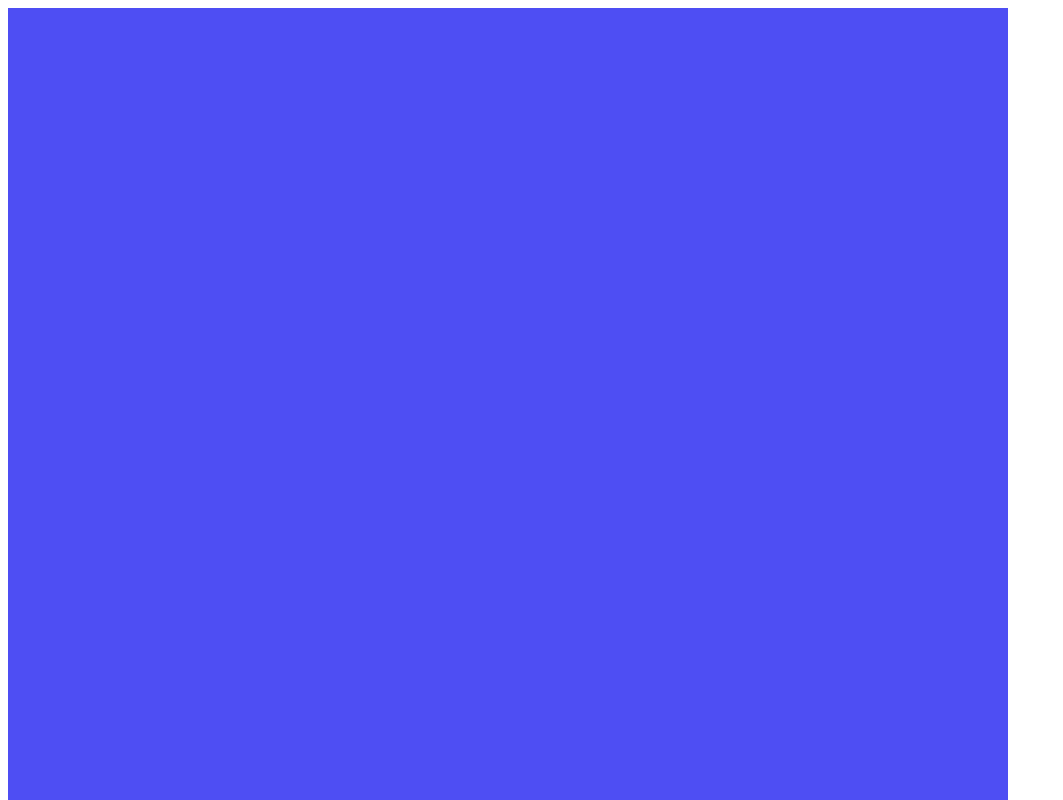
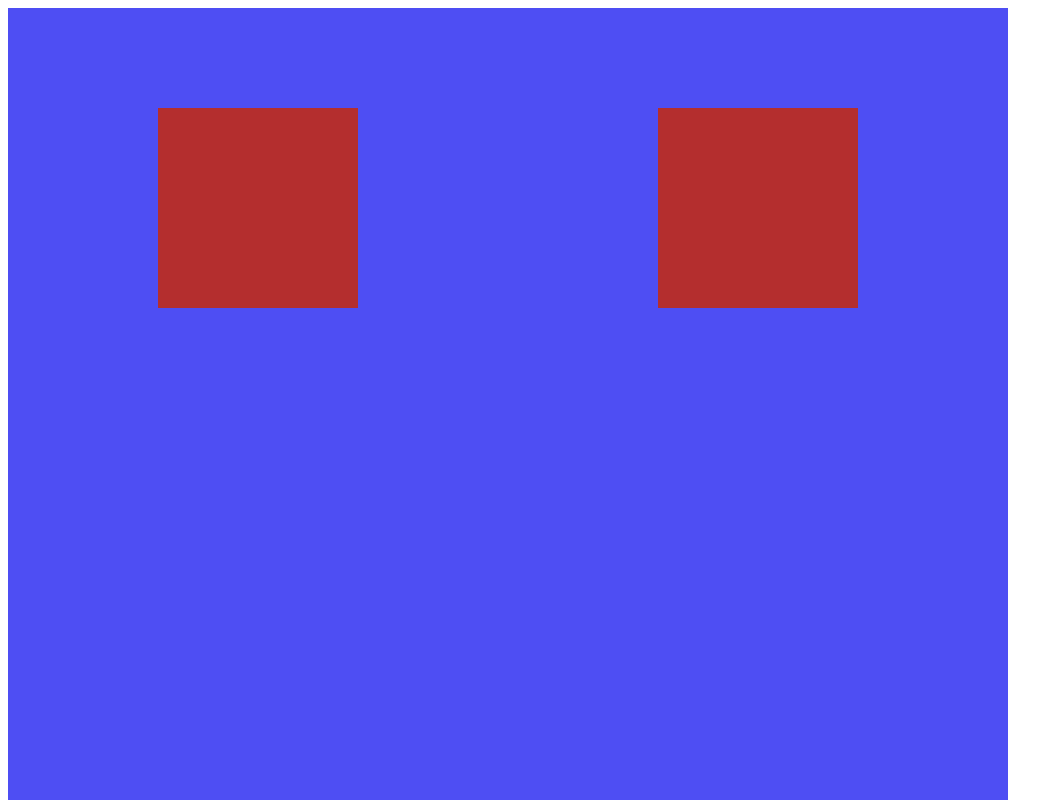
Before and after one commit to filippp0/first-project, a plain HTML site: page index.html in a window 1280 px wide. Shown: the top 800 px of the page, without its empty margins (0-1063 px from the left). Drawn offline with Linux system fonts and the light colour scheme.

Commit message:
добавлены флекс элементы и силь к ним

```diff
--- a/index.html
+++ b/index.html
@@ -8,6 +8,9 @@
     <title>Document</title>
 </head>
 <body>
-    <div class="flex-container"></div>
+    <div class="flex-container">
+        <div class="flex-container__item"></div>
+        <div class="flex-container__item"></div>
+    </div>
 </body>
 </html>
--- a/style.css
+++ b/style.css
@@ -3,4 +3,12 @@
     background-color: rgba(72, 72, 243, 0.966);
     width: 1000px;
     height: 1000px;
+    justify-content: space-around;
 }
+
+.flex-container__item {
+    margin-top: 100px;
+    width: 200px;
+    height: 200px;
+    background-color: rgb(180, 46, 46);
+}
```
